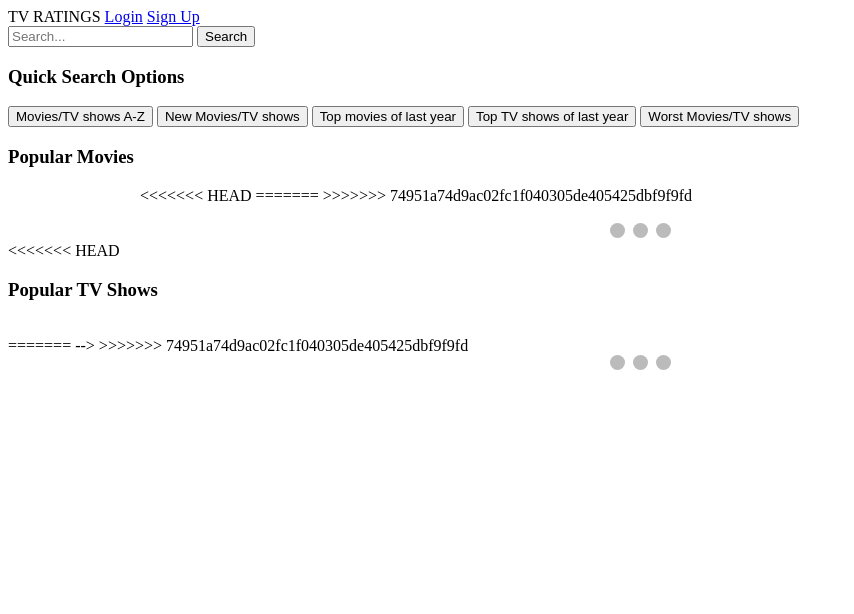
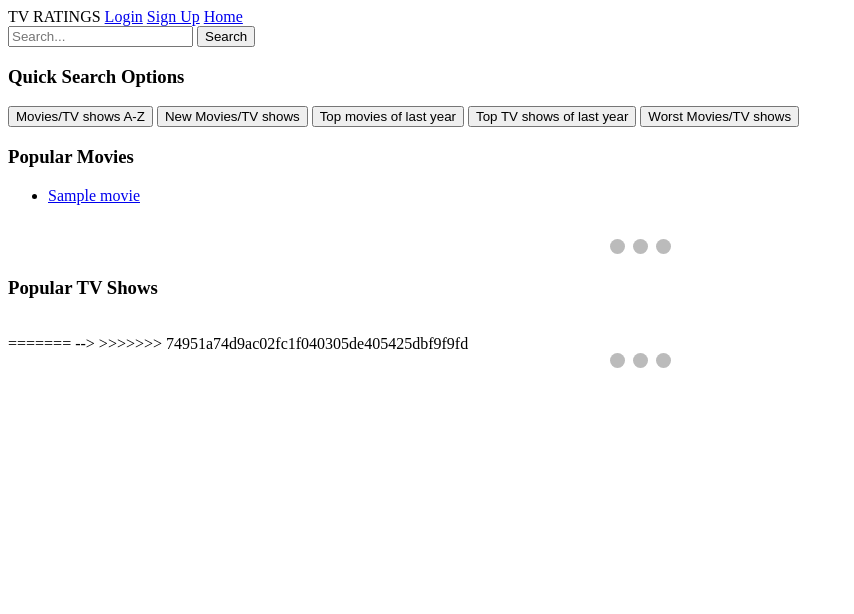
Before and after one commit to HonTastic2/WAD_group_project, a Django app: template templates/rango/HOMEPAGE.html in a window 1280 px wide. Shown: the top 614 px of the page, without its empty margins (0-854 px from the left). Run offline with Django 3.2, Linux system fonts and the light colour scheme; the template is opened without the code that fills it: most values are stand-ins (such as "Sample title", 1, 10 or a date in 2020); parts of the project's set-up code (start-up, migrations or seed data) failed here and were passed over.

Commit message:
Add files via upload

```diff
--- a/templates/rango/HOMEPAGE.html
+++ b/templates/rango/HOMEPAGE.html
@@ -59,51 +59,20 @@
 
 		</script>
 
-		<div class="slideshow-container">
+		<div>
 
-<<<<<<< HEAD
-			<!-- Full-width images with number and caption text -->
-			<div class="mySlides fade">
-				<div class="numbertext">1 / 3</div>
-					<img src="{{ MEDIA_URL }}img1.jpg" style="width:100%">
-				<div class="text">Harry Potter</div>
-			</div>
+		{%if movies %}
+		<ul>
+		{%for movie in movies %}
+			<li>
+				<a href='/rango/movie/{{ movie.slug }}/'>{{ movie.title }}</a>
+			</li>
+		{%endfor%}
+		</ul>
+		{%else%}
+			<strong>There are no movies present.</strong>
+		{%endif%}
 
-			<div class="mySlides fade">
-				<div class="numbertext">2 / 3</div>
-					<img src="{{ MEDIA_URL }}img2.jpg" style="width:100%">
-				<div class="text">Cars</div>
-			</div>
-
-			<div class="mySlides fade">
-				<div class="numbertext">3 / 3</div>
-					<img src="{{ MEDIA_URL }}img3.jpg" style="width:100%">
-				<div class="text">Home Alone</div>
-			</div>
-=======
-        <!-- Full-width images with number and caption text -->
-        <!-- <div class="mySlides fade">
-          <div class="numbertext">1 / 3</div>
-          <img src="{{ MEDIA_URL }}img1.jpg" style="width:100%">
-          <div class="text">Harry Potter</div>
-        </div>
-
-        <div class="mySlides fade">
-          <div class="numbertext">2 / 3</div>
-          <img src="{{ MEDIA_URL }}img2.jpg" style="width:100%">
-          <div class="text">Cars</div>
-        </div>
-
-        <div class="mySlides fade">
-          <div class="numbertext">3 / 3</div>
-          <img src="{{ MEDIA_URL }}img3.jpg" style="width:100%">
-          <div class="text">Home Alone</div>
-        </div> -->
->>>>>>> 74951a74d9ac02fc1f040305de405425dbf9f9fd
-
-			<!-- Next and previous buttons -->
-			<a class="prev" onclick="plusSlides(-1)">&#10094;</a>
-			<a class="next" onclick="plusSlides(1)">&#10095;</a>
 		</div>
 		<br>
 
@@ -114,9 +83,11 @@
 			<span class="dot" onclick="currentSlide(3)"></span>
 		</div>
 
+		{% if user.is_authenticated %}
+		<a href="{% url 'rango:add_movie' %}">Add Movie</a>
+		{% endif %}
 
 
-		<<<<<<< HEAD
 		<h3>Popular TV Shows</h3>
 
 		<div class="slideshow-container">
--- a/templates/rango/base.html
+++ b/templates/rango/base.html
@@ -21,6 +21,7 @@
 			<a href="{% url 'rango:login' %}">Login</a>
 			<a href="{% url 'rango:signup' %}">Sign Up</a>
 			{% endif %}
+			<a href="{% url 'rango:HOMEPAGE' %}">Home</a>
 		</div>
 
 		<div>
```
Also changed, not shown: templates/rango/add_movie.html (added, +23 -0 lines), templates/rango/movie.html (added, +30 -0 lines), templates/rango/login.html (line endings or trailing spaces), templates/rango/signup.html (line endings or trailing spaces).
